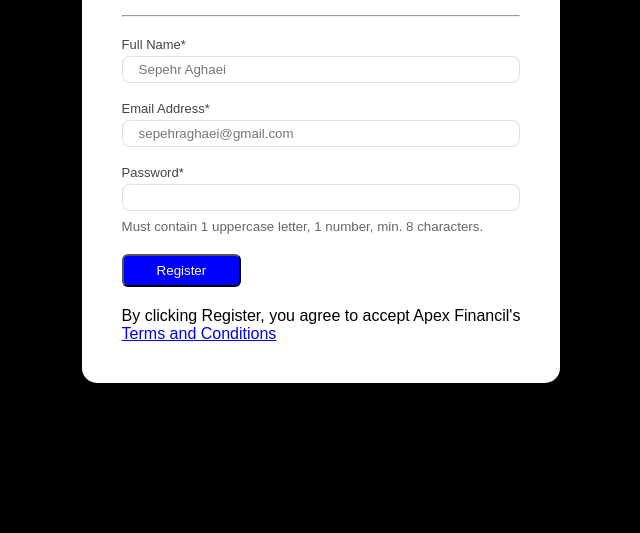
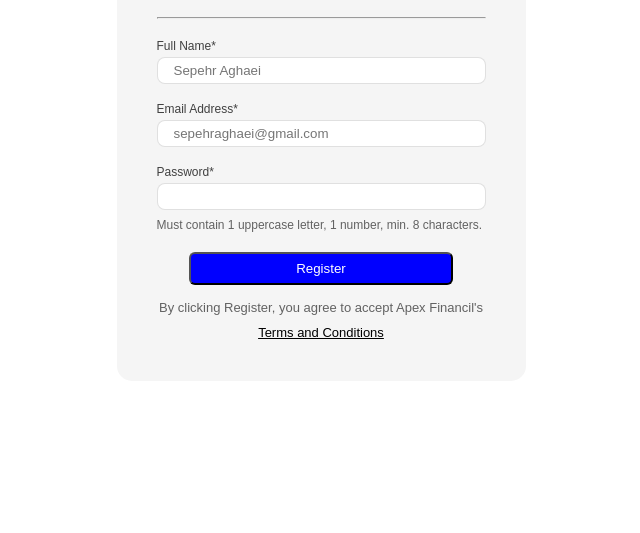
Before and after one commit to Cazaks/box, a plain HTML site: page index.html in a window 1280 px wide. Shown: the part 267-800 px from the top of the page, without its empty margins (319-959 px from the left). Drawn offline with Linux system fonts and the light colour scheme.

Commit message:
background change

```diff
--- a/index.html
+++ b/index.html
@@ -30,15 +30,16 @@
           <label for="password">Password*</label>
           <input type="password" id="password" />
         </div>
-        <div class="hint" ></div>
+
+
         <p id="hint">Must contain 1 uppercase letter, 1 number, min. 8 characters.</p>
         <!-- Register -->
         <input type="button" value="Register" />
       </form>
 
-      <div class="info">By clicking Register, you agree to accept Apex Financil's</div>
-      <div id="Terms_Condition">
-        <a href="#">Terms and Conditions</a>
+      <div class="info">
+        <h2>By clicking Register, you agree to accept Apex Financil's</h2>
+        <a href="#">Terms and Conditions</a></div>
       </div>
 </div>
 </body>
--- a/style.css
+++ b/style.css
@@ -1,33 +1,32 @@
-*{
+* {
   padding: 0;
   margin: 0;
   box-sizing: border-box;
 }
-html{
+html {
   width: 100%;
   height: 100%;
 }
-body{
+body {
   width: 100%;
   height: 100%;
-background: black;
+  background: #ffffff;
   display: flex;
   align-items: center;
   justify-content: center;
 }
-#box{
-background-color: white;
+#box {
+  background-color: #f5f5f5;
   font-family: Arial, Helvetica, sans-serif;
-box-sizing: border-box;
   border-radius: 15px;
   padding: 40px;
   max-width: 550px;
 }
-h1{
-    text-align:center;
+h1 {
+  text-align: center;
   color: rgba(22, 17, 17, 0.781);
 }
-#box > p{
+#box > p {
   text-align: center;
   color: rgba(37, 36, 36, 0.445);
 }
@@ -35,38 +34,57 @@ p#desc {
   margin-top: 16px;
   margin-bottom: 20px;
 }
-hr{
+hr {
   margin-top: 16px;
   margin-bottom: 20px;
 }
-.input__container>label {
+.input__container > label {
   display: block;
-    font-family:Arial, Helvetica, sans-serif;
-    font-size: small;
+  font-family: Arial, Helvetica, sans-serif;
+  font-size: 12px;
   margin-bottom: 4px;
   color: rgba(0, 0, 0, 0.74);
 }
-.input__container > input{
+.input__container > input {
   width: 100%;
   padding: 5px 16px;
   border: 1px solid rgba(0, 0, 0, 0.123);
   border-radius: 8px;
 }
-#hint{
-    font-size: smaller;
+#hint {
+  font-size: 12px;
   font-family: Arial, Helvetica, sans-serif;
   margin-top: 8px;
   margin-bottom: 20px;
   color: rgba(10, 9, 9, 0.623);
 }
-input[type="button"]{
+input[type="button"] {
   background: blue;
   color: white;
   text-align: center;
-    margin-bottom: 20px;
-    width: 30%;
+  margin-bottom: 15px;
+  width: 80%;
   border-radius: 6px;
   display: block;
   align-items: center;
   padding: 7px 10px;
+  margin-left: auto;
+  margin-right: auto;
 }
+.info {
+  /* font-size: 12px; */
+  /* color: grey; */
+  text-align: center;
+}
+.info > h2 {
+  font-family: Arial, Helvetica, sans-serif;
+  font-size: 13px;
+  font-weight: normal;
+  color: rgba(10, 9, 9, 0.623);
+  margin-bottom: 8px;
+}
+.info > a {
+  color: black;
+  font-family: Arial, Helvetica, sans-serif;
+  font-size: 13px;
+}
```
Also changed, not shown: 1 other file. Lines whose indentation alone changed are shown as unchanged.
